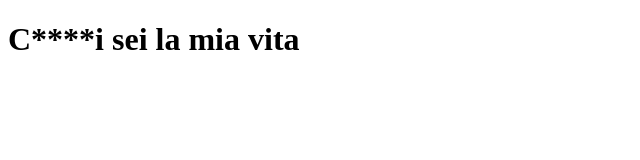
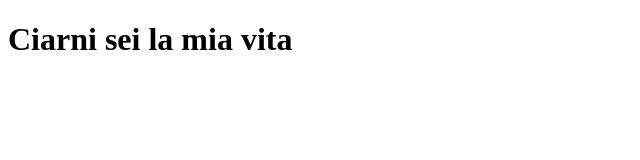
Before and after one commit to Endriu-coder/Endriu-coder.github.io, a plain HTML site: page index.html in a window 1280 px wide. Shown: the whole page, without its empty margins (0-640 px from the left). Drawn offline with Linux system fonts and the light colour scheme.

Commit message:
Update index.html

```diff
--- a/index.html
+++ b/index.html
@@ -6,6 +6,6 @@
     <title>C****i amore mio</title>
 </head>
 <body>
-    <h1>C****i sei la mia vita</h1>
+    <h1>Ciarni sei la mia vita</h1>
 </body>
 </html>
```
